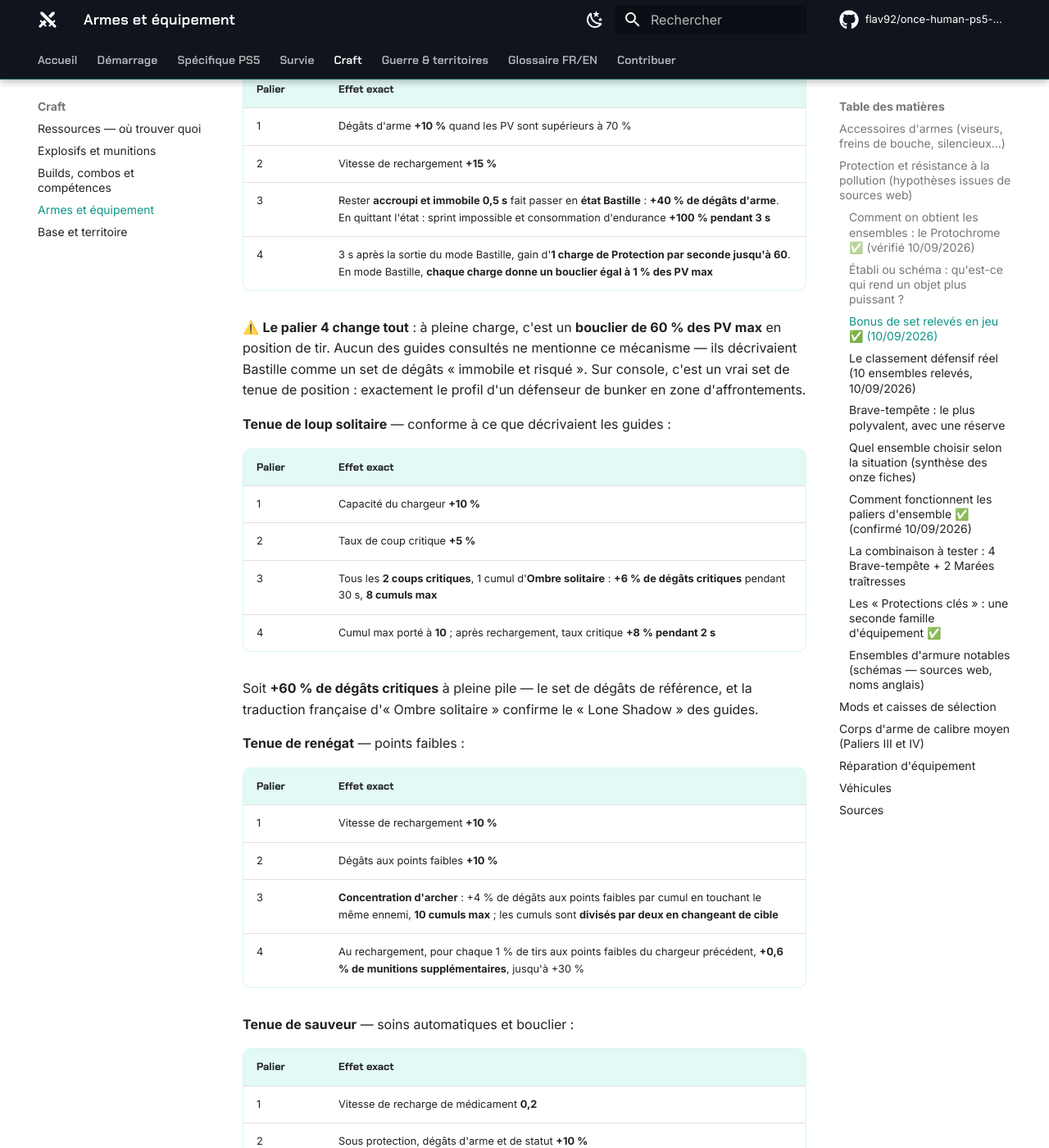
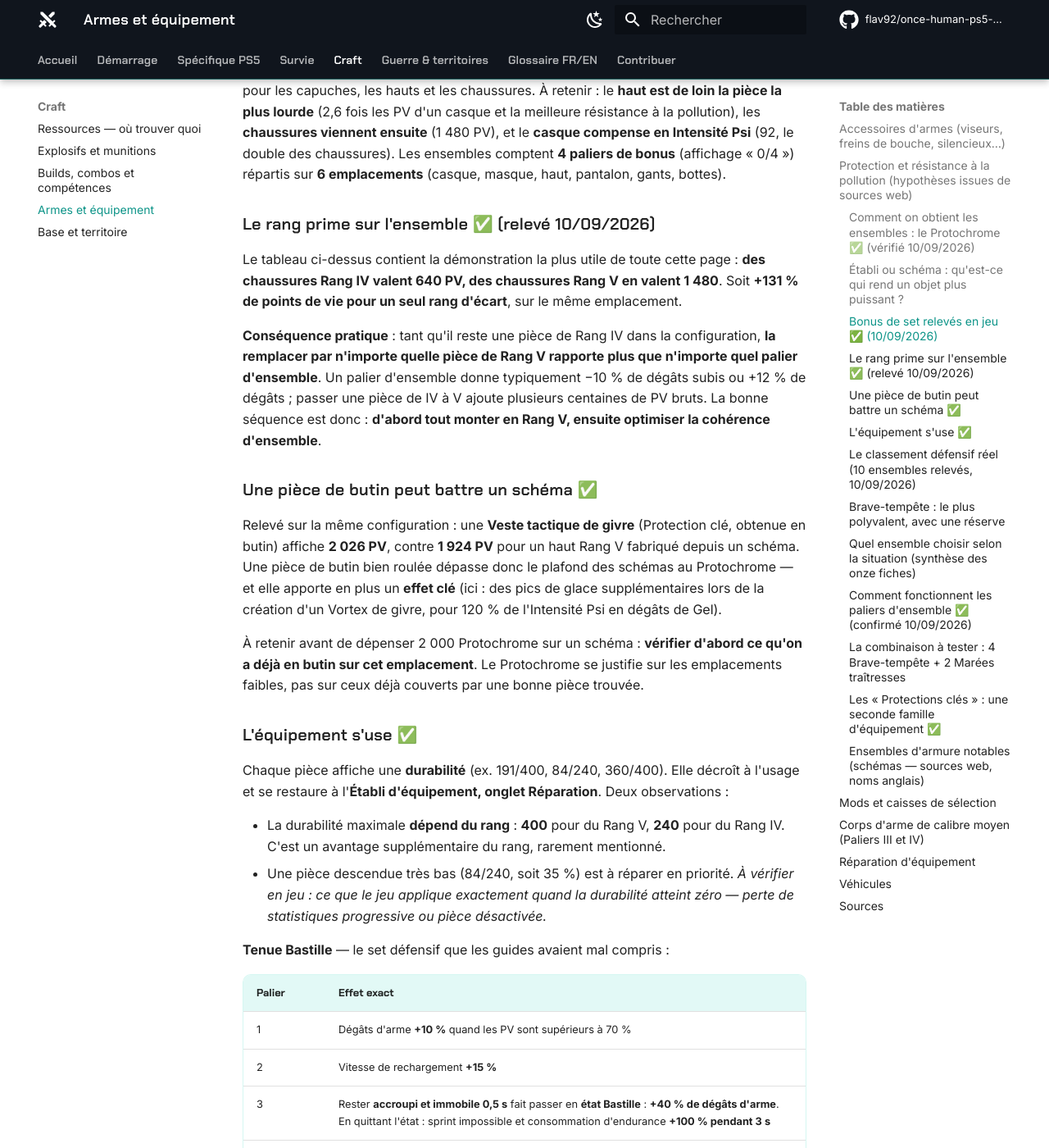
Before and after one commit to flav92/once-human-ps5-wiki, an MkDocs documentation site: the page built from docs/jeu/armes-equipement.md, in a window 1280 px wide and 1400 px high, scrolled down 3433 px. Shown: the whole window at 82% size. Built offline with MkDocs 1.6.1 and Material for MkDocs 9.7.7, drawn with Linux system fonts in a browser that asks for light colours; comment, search, counter and statistics services are not loaded; some of the changed text lies outside the part shown.

Commit message:
Correction Faucon (existe en butin) + le rang prime sur l'ensemble
- Tenue de faucon : elle existe bien sur console, en butin uniquement.
  Elle est absente de l'ecran des schemas au Protochrome, ce qui avait
  fait conclure a tort a son absence. Gants de faucon Rang V releves
  en jeu (10/09/2026). Corrige sur la page armures, le glossaire et
  la page d'accueil.
- Chaussures Rang IV = 640 PV contre 1 480 en Rang V : +131 % pour un
  seul rang. Nouvelle section "Le rang prime sur l'ensemble".
- Une piece de butin peut battre un schema : Veste tactique de givre
  2 026 PV contre 1 924 pour un haut Rang V.
- Durabilite : 400 en Rang V, 240 en Rang IV.
- Gants Rang V : 1 414 PV / 12 pollution / 88 Psi.
- Faction : le role anti-joueurs a deja ses 4 pieces de Lien fantome.

Co-Authored-By: Claude Opus 5 <noreply@anthropic.com>
Claude-Session: https://claude.ai/code/session_01TCxfqbazixhXZqmCd3gYVk

```diff
--- a/docs/jeu/armes-equipement.md
+++ b/docs/jeu/armes-equipement.md
@@ -57,14 +57,36 @@ Deux systèmes distincts, qu'il est facile de confondre :
 
 **Les effets d'ensemble ne dépendent PAS de l'emplacement** ✅ (vérifié 10/09/2026 en comparant les onze capuches et onze vestes) : les quatre paliers sont **rigoureusement identiques**, mot pour mot, qu'on ouvre la fiche de la capuche ou celle de la veste. Seules les **statistiques de base** changent selon l'emplacement.
 
-| Emplacement (Rang V) | PV | Résistance à la pollution | Intensité Psi |
-|---|---|---|---|
-| **Veste / haut** | **1 924** | **16** | 64 |
-| **Chaussures** | 1 480 | 12 | 46 |
-| **Capuche / casque** | 740 | 12 | 92 |
-| Pantalon, gants, masque | *à relever* | | |
+| Emplacement | PV | Résistance à la pollution | Intensité Psi | Rang |
+|---|---|---|---|---|
+| **Veste / haut** | **1 924** | **16** | 64 | V (schéma) |
+| **Chaussures** | 1 480 | 12 | 46 | V (schéma) |
+| **Gants** | 1 414 | 12 | 88 | V (pièce de butin, Faucon) |
+| **Capuche / casque** | 740 | 12 | 92 | V (schéma) |
+| Pantalon | 768 | 11 | 48 | **IV** — Rang V à relever |
+| Chaussures | 640 | 11 | 30 | **IV** (même emplacement que la ligne 1 480 PV) |
+| Masque | 160 | 14 | 75 | **IV** — Rang V à relever |
 
 Ces valeurs sont **identiques quel que soit l'ensemble** — vérifié sur les onze ensembles pour les capuches, les hauts et les chaussures. À retenir : le **haut est de loin la pièce la plus lourde** (2,6 fois les PV d'un casque et la meilleure résistance à la pollution), les **chaussures viennent ensuite** (1 480 PV), et le **casque compense en Intensité Psi** (92, le double des chaussures). Les ensembles comptent **4 paliers de bonus** (affichage « 0/4 ») répartis sur **6 emplacements** (casque, masque, haut, pantalon, gants, bottes).
+
+### Le rang prime sur l'ensemble ✅ (relevé 10/09/2026)
+
+Le tableau ci-dessus contient la démonstration la plus utile de toute cette page : **des chaussures Rang IV valent 640 PV, des chaussures Rang V en valent 1 480**. Soit **+131 % de points de vie pour un seul rang d'écart**, sur le même emplacement.
+
+**Conséquence pratique** : tant qu'il reste une pièce de Rang IV dans la configuration, **la remplacer par n'importe quelle pièce de Rang V rapporte plus que n'importe quel palier d'ensemble**. Un palier d'ensemble donne typiquement −10 % de dégâts subis ou +12 % de dégâts ; passer une pièce de IV à V ajoute plusieurs centaines de PV bruts. La bonne séquence est donc : **d'abord tout monter en Rang V, ensuite optimiser la cohérence d'ensemble**.
+
+### Une pièce de butin peut battre un schéma ✅
+
+Relevé sur la même configuration : une **Veste tactique de givre** (Protection clé, obtenue en butin) affiche **2 026 PV**, contre **1 924 PV** pour un haut Rang V fabriqué depuis un schéma. Une pièce de butin bien roulée dépasse donc le plafond des schémas au Protochrome — et elle apporte en plus un **effet clé** (ici : des pics de glace supplémentaires lors de la création d'un Vortex de givre, pour 120 % de l'Intensité Psi en dégâts de Gel).
+
+À retenir avant de dépenser 2 000 Protochrome sur un schéma : **vérifier d'abord ce qu'on a déjà en butin sur cet emplacement**. Le Protochrome se justifie sur les emplacements faibles, pas sur ceux déjà couverts par une bonne pièce trouvée.
+
+### L'équipement s'use ✅
+
+Chaque pièce affiche une **durabilité** (ex. 191/400, 84/240, 360/400). Elle décroît à l'usage et se restaure à l'**Établi d'équipement, onglet Réparation**. Deux observations :
+
+- La durabilité maximale **dépend du rang** : **400** pour du Rang V, **240** pour du Rang IV. C'est un avantage supplémentaire du rang, rarement mentionné.
+- Une pièce descendue très bas (84/240, soit 35 %) est à réparer en priorité. *À vérifier en jeu : ce que le jeu applique exactement quand la durabilité atteint zéro — perte de statistiques progressive ou pièce désactivée.*
 
 **Tenue Bastille** — le set défensif que les guides avaient mal compris :
 
@@ -271,7 +293,9 @@ Les sources **ne s'accordent pas** sur le meilleur ensemble défensif ni sur la
 | **Tenue de faucon** | Falcon | Trésors mystiques, **Red Sands — zone niv. 40+** | Critique, coût d'endurance réduit ; cité comme le meilleur set épique PvP |
 | **Tenue d'éclaireur** | Scout | — | Discrétion |
 
-✅ **Vérifié à l'écran des schémas console (10/09/2026)** — onze ensembles présents : **Loup solitaire, Bastille, Renégat, Sauveur, Protectrice, Brave-tempête, Blackstone, Marées traîtresses, Gravité, Résonance des ténèbres, Lien fantôme**. La **Tenue de faucon n'a pas été trouvée**, ce qui colle à son obtention annoncée à Red Sands (zone niveau 40+, hors de portée en phase 1).
+✅ **Vérifié à l'écran des schémas console (10/09/2026)** — onze ensembles achetables au Protochrome : **Loup solitaire, Bastille, Renégat, Sauveur, Protectrice, Brave-tempête, Blackstone, Marées traîtresses, Gravité, Résonance des ténèbres, Lien fantôme**.
+
+⚠️ **Correction (10/09/2026)** — la **Tenue de faucon existe bel et bien sur console**, elle n'est simplement **pas dans la liste des schémas au Protochrome** : des **Gants de faucon Rang V** ont été relevés sur un personnage niveau 41, avec le compteur d'ensemble « Tenue de faucon (1/4) ». Elle s'obtient donc **par butin** (coffres / trésors mystiques), pas par déverrouillage de plan. Une première version de cette page concluait à tort à son absence : l'écran des schémas ne liste **pas** tout l'équipement du jeu.
 
 ⚠️ Conséquence : **sept de ces onze ensembles ne sont commentés par aucun guide anglophone**. Les classements « top 10 » des sites de guides ignorent une partie du contenu réellement accessible sur console — leurs recommandations sont donc à prendre comme partielles. Les bonus de set de chaque ensemble restent à relever en jeu.
 
```
Also changed, not shown: docs/captures-a-faire.md (+5 -2 lines), docs/glossaire.md (+1 -1 lines), docs/guerre/factions.md (+3 -1 lines), docs/index.md (+8 -1 lines).
